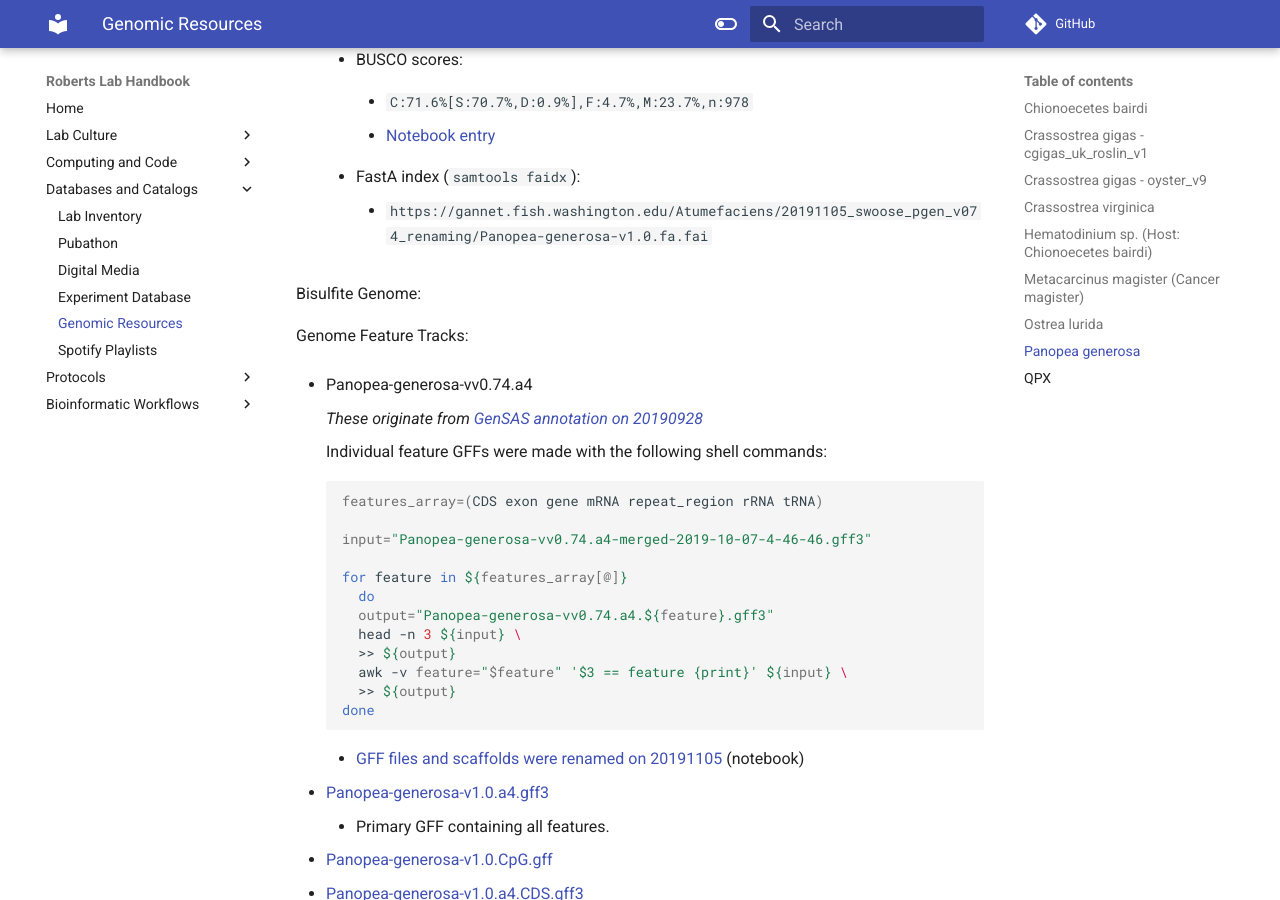
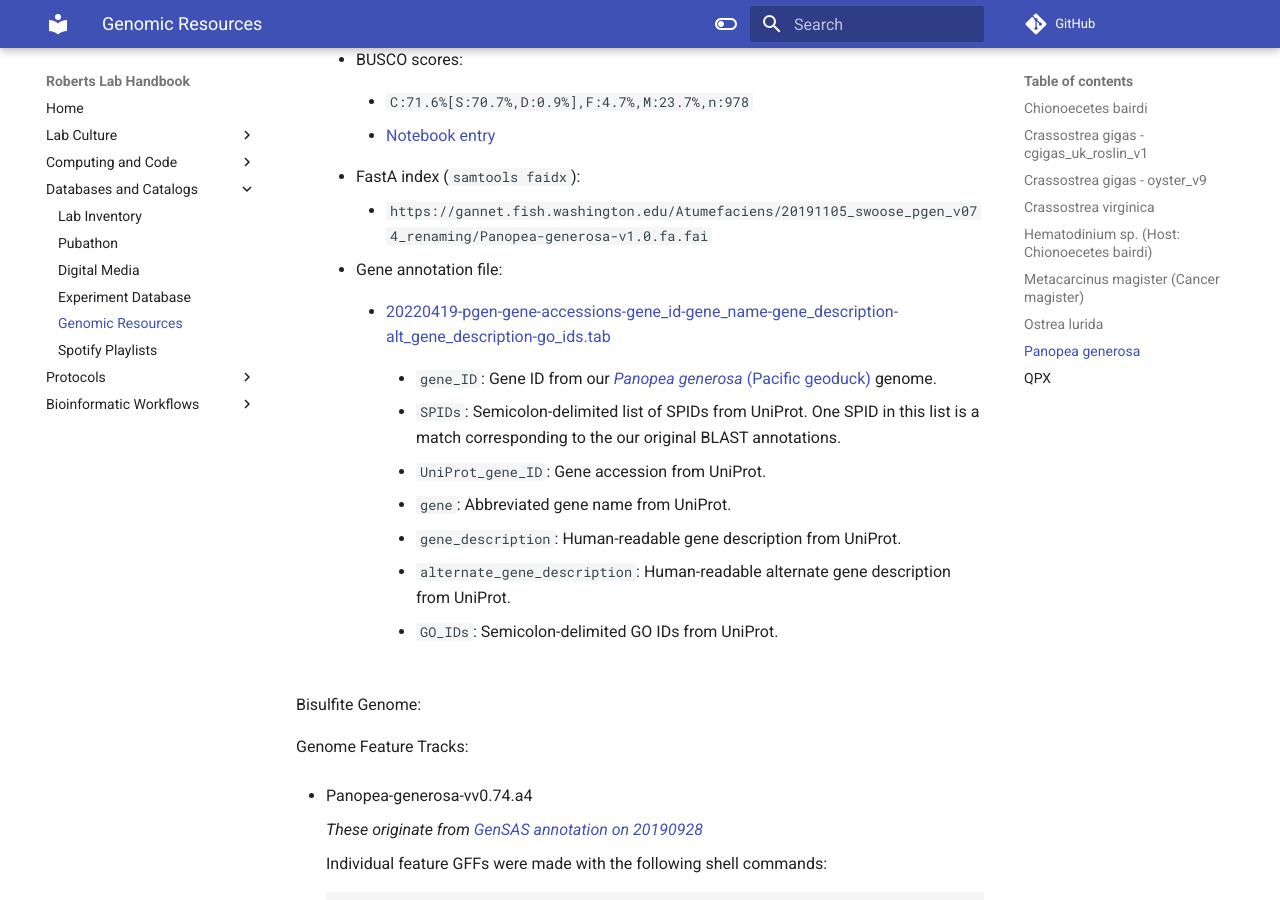
Before and after one commit to RobertsLab/resources, an MkDocs documentation site: the page built from docs/Genomic-Resources.md, in a window 1280 px wide and 900 px high, scrolled down 13755 px. Built offline with MkDocs 1.6.1 and Material for MkDocs 9.7.7, drawn with Linux system fonts in a browser that asks for light colours; comment, search, counter and statistics services are not loaded.

Commit message:
add pgen gene annotation file link and description

```diff
--- a/docs/Genomic-Resources.md
+++ b/docs/Genomic-Resources.md
@@ -618,6 +618,23 @@ Genome:
 
         - `https://gannet.fish.washington.edu/Atumefaciens/20191105_swoose_pgen_v074_renaming/Panopea-generosa-v1.0.fa.fai`
 
+    - Gene annotation file:
+
+        - [20220419-pgen-gene-accessions-gene_id-gene_name-gene_description-alt_gene_description-go_ids.tab](https://gannet.fish.washington.edu/Atumefaciens/20220419-pgen-gene_annotation_mapping/20220419-pgen-gene-accessions-gene_id-gene_name-gene_description-alt_gene_description-go_ids.tab)
+
+            - `gene_ID`: Gene ID from our [_Panopea generosa_ (Pacific geoduck)](http://en.wikipedia.org/wiki/Geoduck) genome.
+
+            - `SPIDs`: Semicolon-delimited list of SPIDs from UniProt. One SPID in this list is a match corresponding to the our original BLAST annotations.
+
+            - `UniProt_gene_ID`: Gene accession from UniProt.
+
+            - `gene`: Abbreviated gene name from UniProt.
+
+            - `gene_description`: Human-readable gene description from UniProt.
+
+            - `alternate_gene_description`: Human-readable alternate gene description from UniProt.
+
+            - `GO_IDs`: Semicolon-delimited GO IDs from UniProt.
 
 Bisulfite Genome:
 
```
